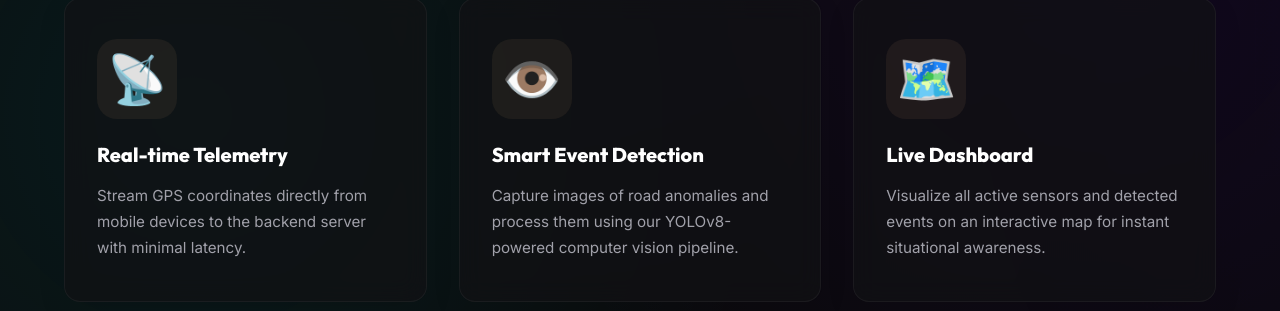
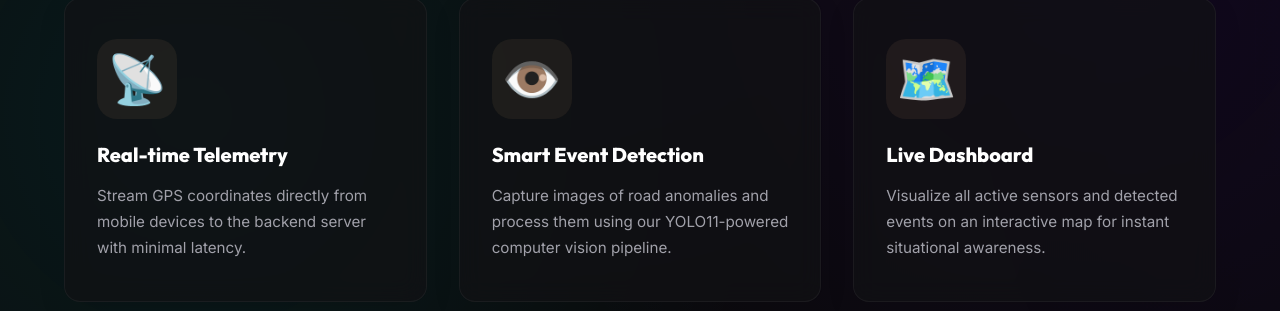
Before and after one commit to sohanpatil3805-tech/UrbanEye-AI-main, a React (Vite) app in the folder website/: page / in a window 1280 px wide. Shown: the part 1086-1397 px from the top of the page. Built offline with nearby package versions, Linux system fonts and the light colour scheme.

Commit message:
Update website with YOLO11 AI compatability

```diff
--- a/website/src/components/AuditReportModal.jsx
+++ b/website/src/components/AuditReportModal.jsx
@@ -62,7 +62,7 @@ const AuditReportModal = ({ events, estBudgetLakhs, onClose }) => {
             <p>
               This road infrastructure audit report synthesizes telemetry gathered by the UrbanEye AI
               decentralized mobile edge sensing network across primary municipal transit corridors.
-              Automated computer vision classification models (YOLOv8) and 3-axis accelerometer sensor fusion
+              Automated computer vision classification models (YOLO11) and 3-axis accelerometer sensor fusion
               have identified <strong>{events.length} active road anomalies</strong> requiring PWD maintenance intervention.
             </p>
           </section>
--- a/website/src/components/Dashboard.jsx
+++ b/website/src/components/Dashboard.jsx
@@ -251,7 +251,7 @@ const Dashboard = () => {
                 <div className="map-panel-header">
                   <div className="map-header-title">
                     <h2><MapPin size={18} className="text-cyan" /> Geographic Anomaly Distribution</h2>
-                    <span className="hint-text">Click marker to inspect YOLOv8 telemetry</span>
+                    <span className="hint-text">Click marker to inspect YOLO11 telemetry</span>
                   </div>
 
                   {/* Independent Map Light/Dark Theme Switcher */}
--- a/website/src/components/Features.jsx
+++ b/website/src/components/Features.jsx
@@ -43,7 +43,7 @@ const Features = () => {
     },
     {
       title: "Smart Event Detection",
-      description: "Capture images of road anomalies and process them using our YOLOv8-powered computer vision pipeline.",
+      description: "Capture images of road anomalies and process them using our YOLO11-powered computer vision pipeline.",
       icon: "👁️"
     },
     {
```
